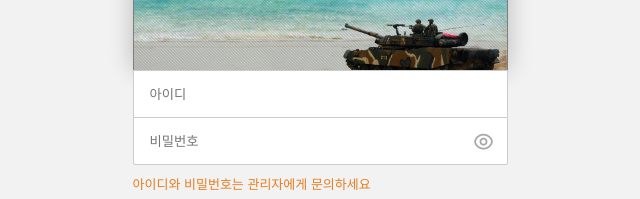
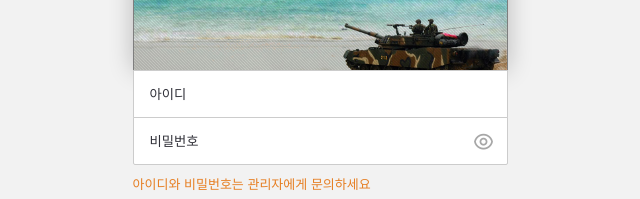
Before and after one commit to rblood/rblood.github.io, a React (Create React App) app: page / in a window 1280 px wide. Shown: the part 511-710 px from the top of the page, without its empty margins (320-960 px from the left). Built offline with nearby package versions, Linux system fonts and the light colour scheme; no server answers; a web font is replaced by a local one.

Commit message:
Update index.css

```diff
--- a/src/index.css
+++ b/src/index.css
@@ -24,6 +24,14 @@ body {
 
 input, textarea, select, option {
   font-family: "Pretendard", -apple-system, BlinkMacSystemFont, system-ui, Roboto, "Helvetica Neue", "Segoe UI", "Apple SD Gothic Neo", "Noto Sans KR", "Malgun Gothic", "Apple Color Emoji", "Segoe UI Emoji", "Segoe UI Symbol", sans-serif;
+}
+
+select, input, input::placeholder, textarea::placeholder {
+  color: #303038;
+}
+
+select {
+  color: #303038;
 }
 
 .notSupport{
```
